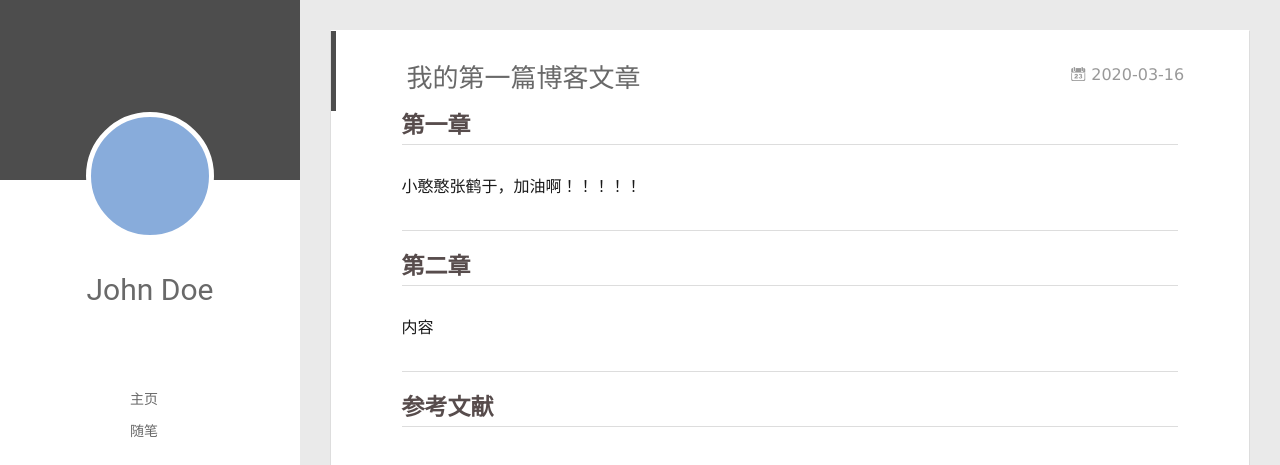
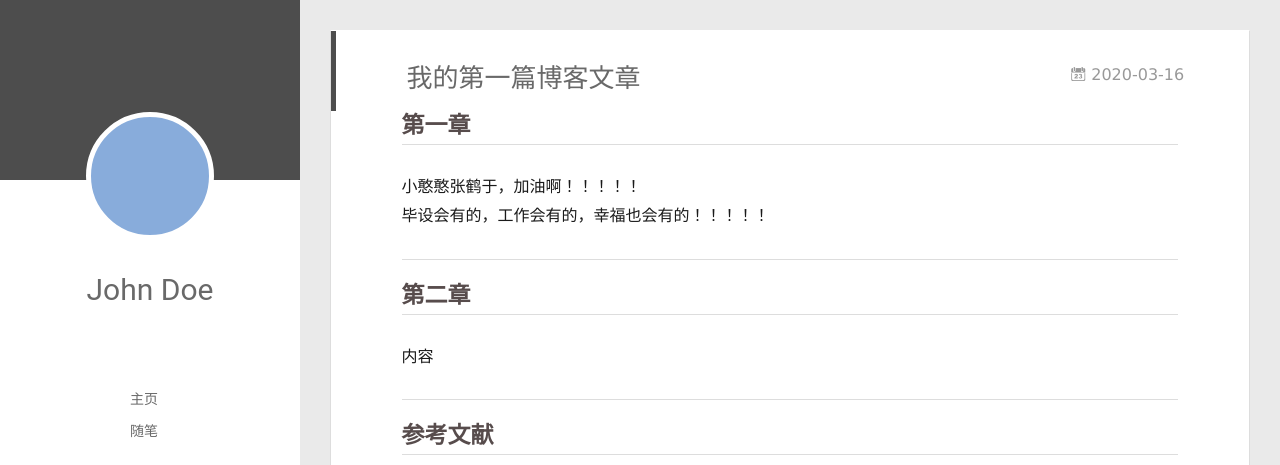
Before and after one commit to lss25/lss25.github.io, a plain HTML site: page 2020/03/16/我的第一篇博客文章/index.html in a window 1280 px wide. Shown: the top 465 px of the page. Drawn offline with Linux system fonts and the light colour scheme; no server answers.

Commit message:
Site updated: 2020-03-16 19:16:33

```diff
--- a/2020/03/16/我的第一篇博客文章/index.html
+++ b/2020/03/16/我的第一篇博客文章/index.html
@@ -8,15 +8,15 @@
   <link rel="dns-prefetch" href="http://yoursite.com">
   <title>我的第一篇博客文章 | Hexo</title>
   <meta name="viewport" content="width=device-width, initial-scale=1, maximum-scale=1">
-  <meta name="description" content="第一章小憨憨张鹤于，加油啊！！！！！  第二章内容  参考文献">
+  <meta name="description" content="第一章小憨憨张鹤于，加油啊！！！！！毕设会有的，工作会有的，幸福也会有的！！！！！  第二章内容  参考文献">
 <meta property="og:type" content="article">
 <meta property="og:title" content="我的第一篇博客文章">
 <meta property="og:url" content="http://yoursite.com/2020/03/16/%E6%88%91%E7%9A%84%E7%AC%AC%E4%B8%80%E7%AF%87%E5%8D%9A%E5%AE%A2%E6%96%87%E7%AB%A0/index.html">
 <meta property="og:site_name" content="Hexo">
-<meta property="og:description" content="第一章小憨憨张鹤于，加油啊！！！！！  第二章内容  参考文献">
+<meta property="og:description" content="第一章小憨憨张鹤于，加油啊！！！！！毕设会有的，工作会有的，幸福也会有的！！！！！  第二章内容  参考文献">
 <meta property="og:locale" content="en_US">
 <meta property="article:published_time" content="2020-03-16T09:30:28.000Z">
-<meta property="article:modified_time" content="2020-03-16T09:37:45.542Z">
+<meta property="article:modified_time" content="2020-03-16T11:15:01.854Z">
 <meta property="article:author" content="John Doe">
 <meta name="twitter:card" content="summary">
 
@@ -174,7 +174,7 @@
 
     <div class="article-entry" itemprop="articleBody">
 
-        <h2 id="第一章"><a href="#第一章" class="headerlink" title="第一章"></a>第一章</h2><p>小憨憨张鹤于，加油啊！！！！！</p>
+        <h2 id="第一章"><a href="#第一章" class="headerlink" title="第一章"></a>第一章</h2><p>小憨憨张鹤于，加油啊！！！！！<br>毕设会有的，工作会有的，幸福也会有的！！！！！</p>
 <hr>
 <h2 id="第二章"><a href="#第二章" class="headerlink" title="第二章"></a>第二章</h2><p>内容</p>
 <hr>
```
Also changed, not shown: index.html (+1 -1 lines).
